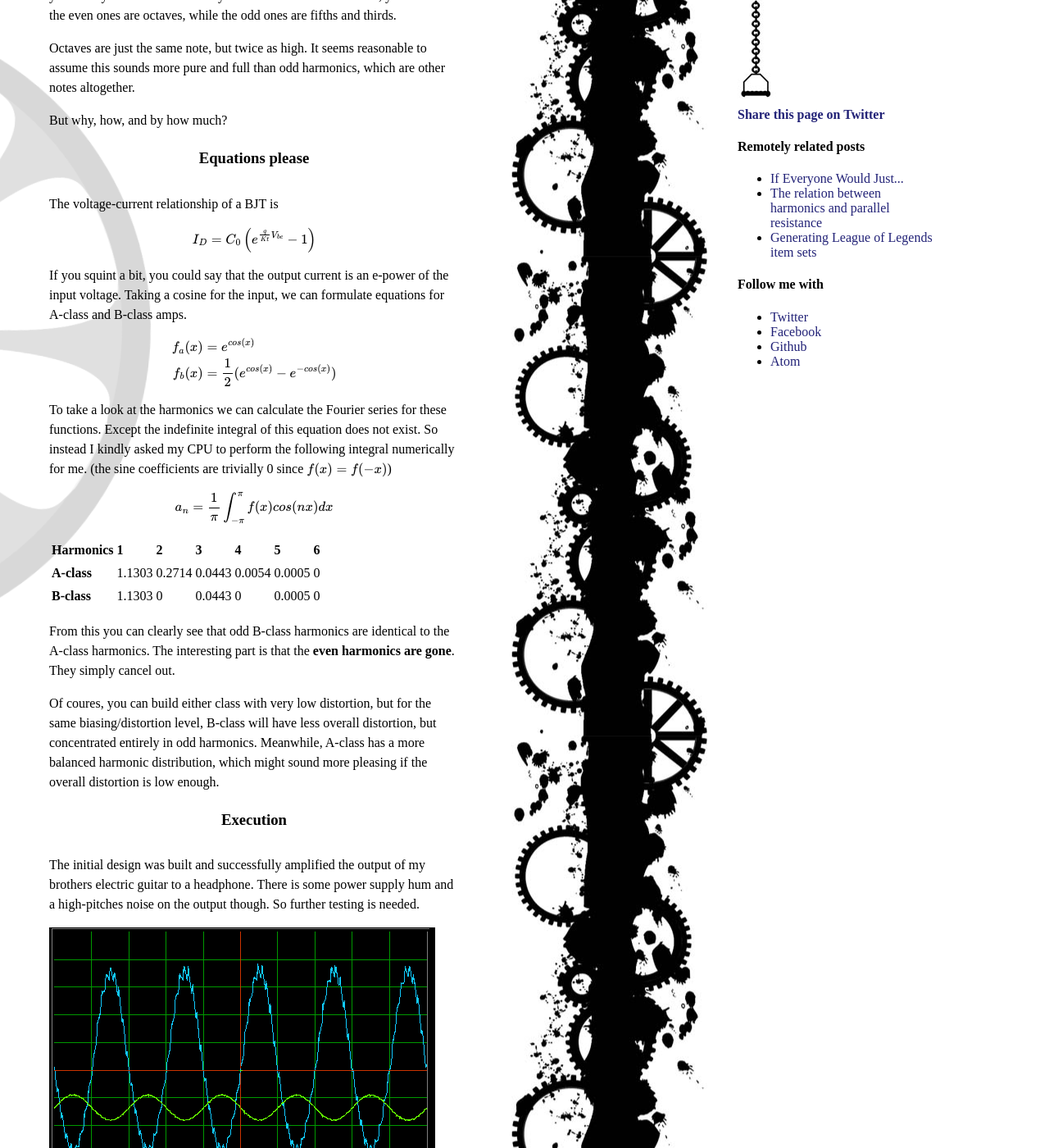
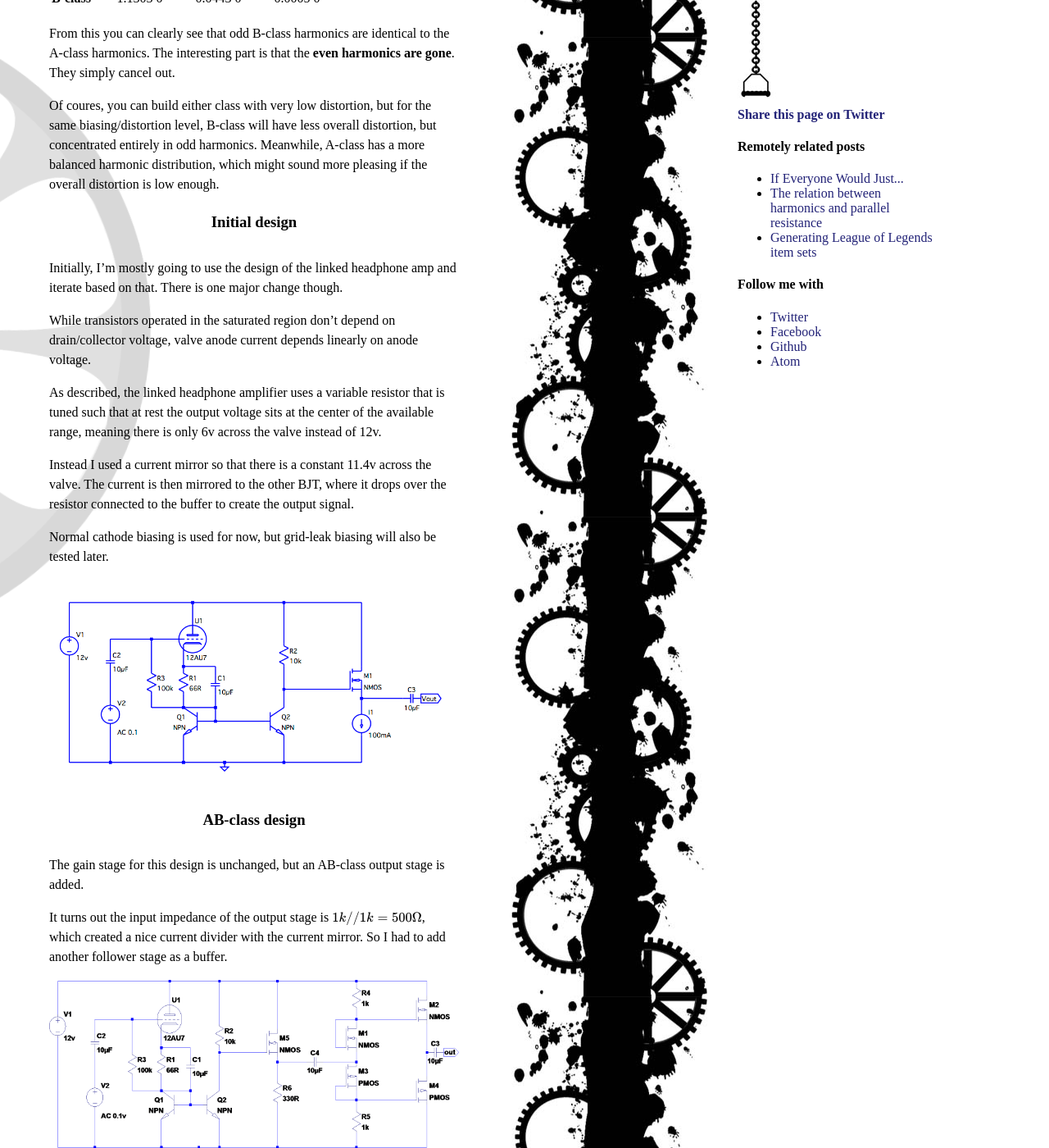
Before and after one commit to pepijndevos/pepijndevos.github.com, a Jekyll site: the page built from _posts/2016-03-05-hybrid-headphone-valve-amplifier.markdown, in a window 1280 px wide and 1400 px high, scrolled down 3726 px. Shown: the whole window at 82% size. Built offline with Jekyll 4.4.1, drawn with Linux system fonts in a browser that asks for light colours; some web fonts are replaced; formulas are drawn with MathJax 3; some of the changed text lies outside the part shown.

Commit message:
update valve amp with ab stuff

```diff
--- a/_posts/2016-03-05-hybrid-headphone-valve-amplifier.markdown
+++ b/_posts/2016-03-05-hybrid-headphone-valve-amplifier.markdown
@@ -43,20 +43,6 @@ But valves are always biased with negative voltages, even though a positive volt
 
 As can be seen, for positive grid voltages, the control grid starts to leak current to the cathode, which is undesirable. But as described in the linked PDF, this current itself can be used to bias the valve.
 
-### Initial design
-
-Initially, I'm mostly going to use the design of the linked headphone amp and iterate based on that. There is one major change though.
-
-While transistors operated in the saturated region don't depend on drain/collector voltage, valve anode current depends linearly on anode voltage.
-
-As described, the linked headphone amplifier uses a variable resistor that is tuned such that at rest the output voltage sits at the center of the available range, meaning there is only 6v across the valve instead of 12v.
-
-Instead I used a current mirror so that there is a constant 11.4v across the valve. The current is then mirrored to the other BJT, where it drops over the resistor connected to the buffer to create the output signal.
-
-Normal cathode biassing is used for now, but grid-leak biassing will also be tested later.
-
-![Initial amp design](/images/valve/schematic1.png)
-
 ### Class war
 
 I read a lot about the advantages and disadvantages of A-class, B-class and AB-class amplifiers, but most of it is not very scientific.
@@ -99,10 +85,42 @@ From this you can clearly see that odd B-class harmonics are identical to the A-
 
 Of coures, you can build either class with very low distortion, but for the same biasing/distortion level, B-class will have less overall distortion, but concentrated entirely in odd harmonics. Meanwhile, A-class has a more balanced harmonic distribution, which might sound more pleasing if the overall distortion is low enough.
 
+### Initial design
+
+Initially, I'm mostly going to use the design of the linked headphone amp and iterate based on that. There is one major change though.
+
+While transistors operated in the saturated region don't depend on drain/collector voltage, valve anode current depends linearly on anode voltage.
+
+As described, the linked headphone amplifier uses a variable resistor that is tuned such that at rest the output voltage sits at the center of the available range, meaning there is only 6v across the valve instead of 12v.
+
+Instead I used a current mirror so that there is a constant 11.4v across the valve. The current is then mirrored to the other BJT, where it drops over the resistor connected to the buffer to create the output signal.
+
+Normal cathode biasing is used for now, but grid-leak biasing will also be tested later.
+
+![Initial amp design](/images/valve/schematic1.png)
+
+### AB-class design
+
+The gain stage for this design is unchanged, but an AB-class output stage is added.
+
+It turns out the input impedance of the output stage is $$1k//1k=500\Omega$$, which created a nice current divider with the current mirror. So I had to add another follower stage as a buffer.
+
+![Initial amp design](/images/valve/schematic2.png)
+
 ### Execution
 
-The initial design was built and successfully amplified the output of my brothers electric guitar to a headphone. There is some power supply hum and a high-pitches noise on the output though. So further testing is needed.
+I built the first design and after making sure it looks okay on the oscilloscope I connected it to an electric guitar and an old pair of headphones, and it worked!
 
-![Amp output](/images/valve/Valve_signal.PNG)
+Initially I used a cheap wall wart to power the amplifier, but this gave a lot of noise and hum. Now I switched to an old PC power supply, which is not perfect either, but at least the 50Hz hum is gone.
+
+For the A-class circuit the THD is about 1% to 2% depending on god knows what.
+
+![Amp output](/images/valve/Valve_A_THD.PNG)
+
+The AB-class circuit does not have the nice space-heater output stage, and performs slightly worse than the A-class circuit with a THD of around 2% to 3%.
+
+Interestingly, the harmonics are about the same. Both have strong even harmonics and nearly no odd harmonics. Whether these harmonics are caused by the gain or the output stage remains to be seen. So much for theory I guess.
+
+![Amp output](/images/valve/Valve_AB_THD.PNG)
 
 To be continued...
```
Also changed, not shown: images/valve/Valve_AB_THD.PNG (added), images/valve/Valve_A_THD.PNG (added), images/valve/schematic2.png (added).
